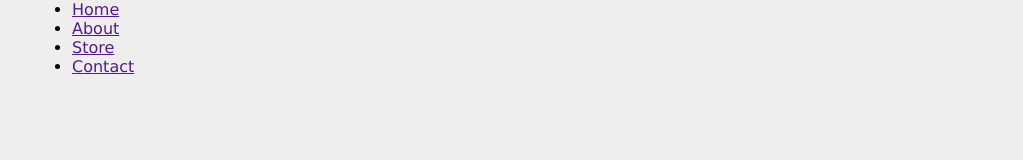
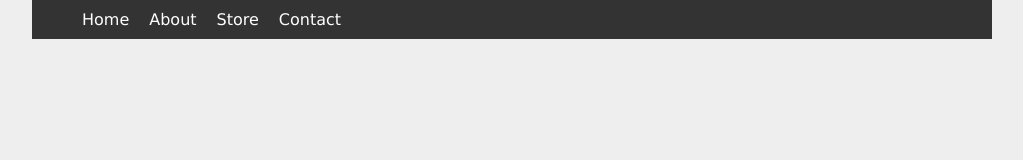
Before and after one commit to agaczywilis/flexbox-course, a plain HTML site: page example-1/menu.html in a window 1280 px wide. Shown: the whole page, without its empty margins (128-1151 px from the left). Drawn offline with Linux system fonts and the light colour scheme.

Commit message:
example 1 - created menu

```diff
--- a/example-1/style.css
+++ b/example-1/style.css
@@ -15,7 +15,34 @@ body{
 
 /* menu base styles */
 
+nav{
+    background: #333;
+}
 
+nav ul{
+    list-style-type: none;
+    justify-content: flex-start;
+}
 
+nav a{
+    text-decoration: none;
+    text-align: center;
+    color: #fff;
+    display: block;
+    padding: 10px;
+}
+
+nav a:hover{
+    background-color: #555;
+}
 
 /* flex styles */
+
+@media screen and (min-width: 768px){
+    nav ul{
+        display: flex;
+    }
+    nav li{
+        flex 1 1 0;
+    }
+}
```
